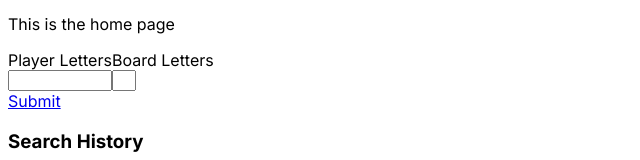
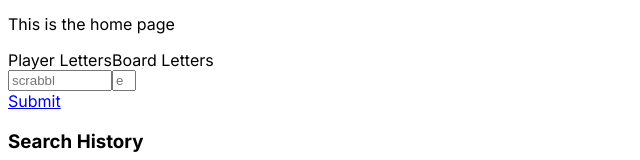
Before and after one commit to amiaoh/scrabble-app, a Next.js app: page / in a window 1280 px wide. Shown: the part 124-284 px from the top of the page, without its empty margins (0-640 px from the left). Built offline with nearby package versions, Linux system fonts and the light colour scheme.

Commit message:
change pre-filled text to placeholders

```diff
--- a/app/page.jsx
+++ b/app/page.jsx
@@ -1,7 +1,6 @@
 "use client";
 import { AllLetterInputs } from "@/components/AllLetterInputs";
 import { useState } from "react";
-import { DisplayWords } from "@/components/DisplayWords";
 import Link from "next/link";
 
 // import "tailwindcss/tailwind.css";
--- a/components/AllLetterInputs.jsx
+++ b/components/AllLetterInputs.jsx
@@ -6,6 +6,7 @@ export function AllLetterInputs({ value, onChange }) {
       <div className="m-2" style={{ display: "flex", flexDirection: "column" }}>
         <label htmlFor="player-letters">Player Letters</label>
         <LetterInput
+          placeholder="scrabbl"
           width="6rem"
           name="player-letters"
           value={value[0]}
@@ -19,6 +20,7 @@ export function AllLetterInputs({ value, onChange }) {
       <div style={{ display: "flex", flexDirection: "column" }}>
         <label htmlFor="player-letters">Board Letters</label>
         <LetterInput
+          placeholder="e"
           width="1rem"
           name="board-letters"
           value={value[1]}
--- a/components/LetterInput.jsx
+++ b/components/LetterInput.jsx
@@ -1,8 +1,10 @@
 "use client";
 
-export function LetterInput({ value, onChange, width }) {
+export function LetterInput({ value, onChange, width, placeholder }) {
   return (
     <input
+      placeholder={placeholder}
+      type="text"
       style={{ width }}
       value={value}
       onChange={(e) => {
```
